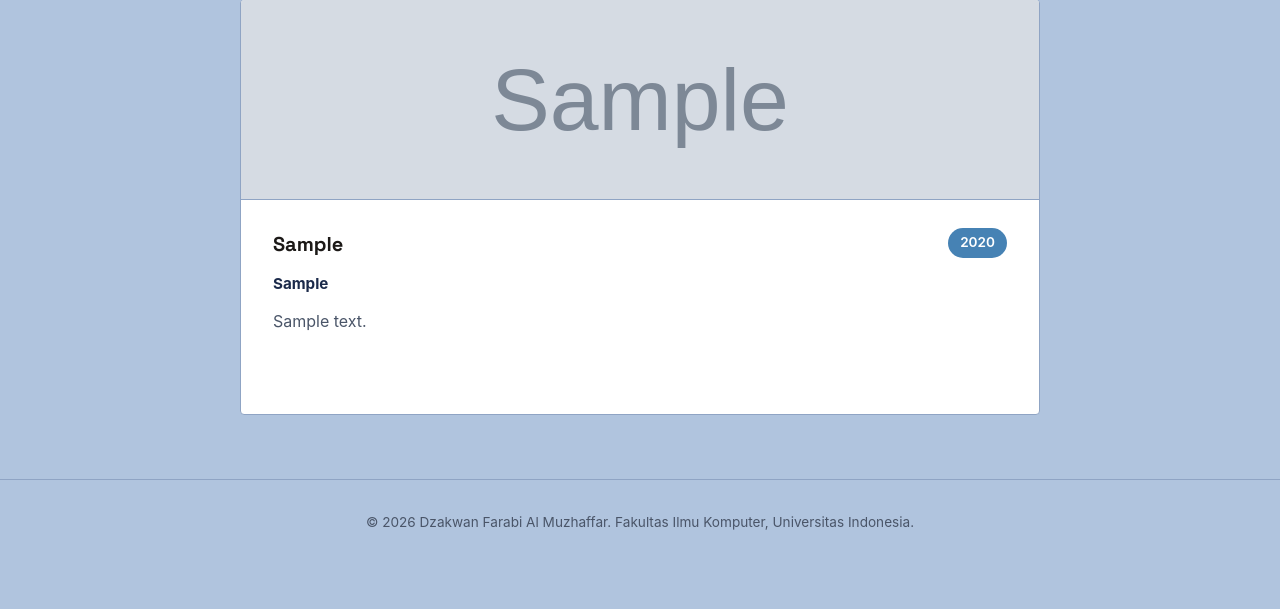
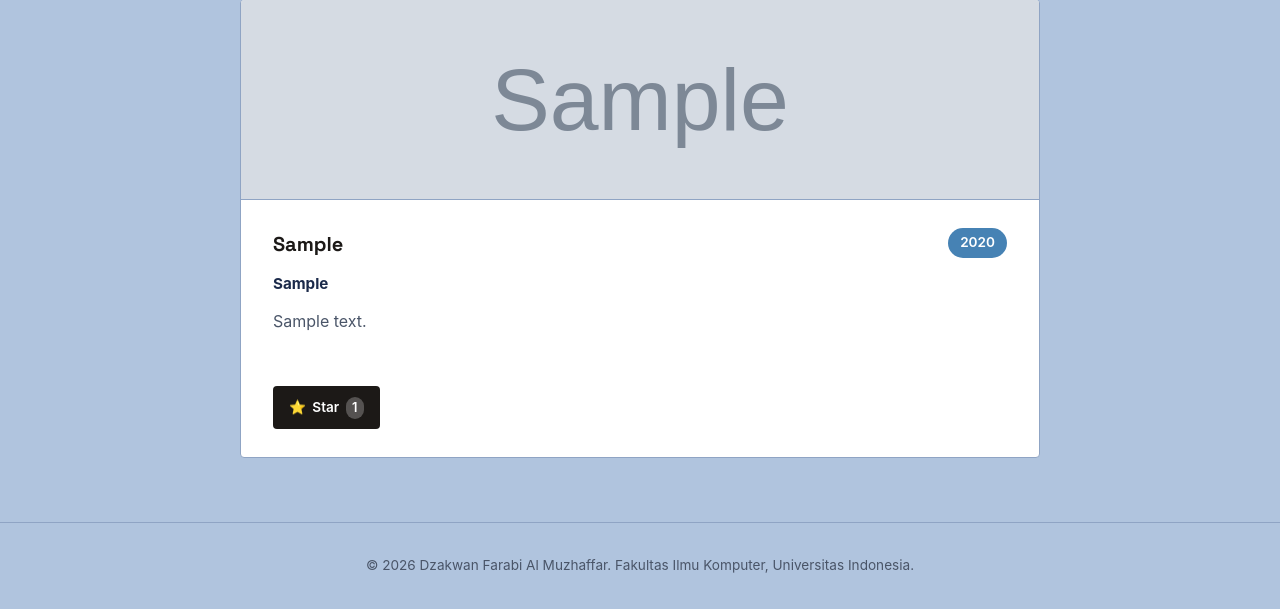
Before and after one commit to dzakwanversipacil/myportofolio, a Django app: page /education/ in a window 1280 px wide. Shown: the part 313-922 px from the top of the page. Before the commit the page ends 843 px from the top, so only its background shows below. Run offline with Django 5.2, Linux system fonts and the light colour scheme; tables that the repository leaves empty hold one stand-in row (values such as "Sample post"); grey boxes marked "Sample" are stand-in pictures.

Commit message:
feat: create and add star component to education section

```diff
--- /dev/null
+++ b/templates/components/education_star.html
@@ -0,0 +1,12 @@
+<form method="post"
+      action="{% url 'main:toggle_star' education.id %}"
+      class="love-form">
+    {% csrf_token %}
+    <button type="submit"
+            class="button button-love{% if user in education.starred_by.all %} is-starred{% endif %}"
+            title="{% if education.starred_by.all %}Starred by {{ education.starred_by.all|join:', ' }}{% else %}Be the first to star this!{% endif %}">
+        <span aria-hidden="true">⭐</span>
+        {% if user in education.starred_by.all %}Unstar{% else %}Star{% endif %}
+        <span class="love-count">{{ education.starred_by.count }}</span>
+    </button>
+</form>
--- a/templates/education.html
+++ b/templates/education.html
@@ -51,6 +51,7 @@
                     <p class="card-desc">{{ edu.description }}</p>
                     <div class="card-actions">
                       <div class="actions">
+                        {% include "components/education_star.html" with education=edu %}
                         {% if perms.main.change_education %}
                           <a href="{% url 'main:update_education' edu.id %}"
                              class="button button-warning"
```
